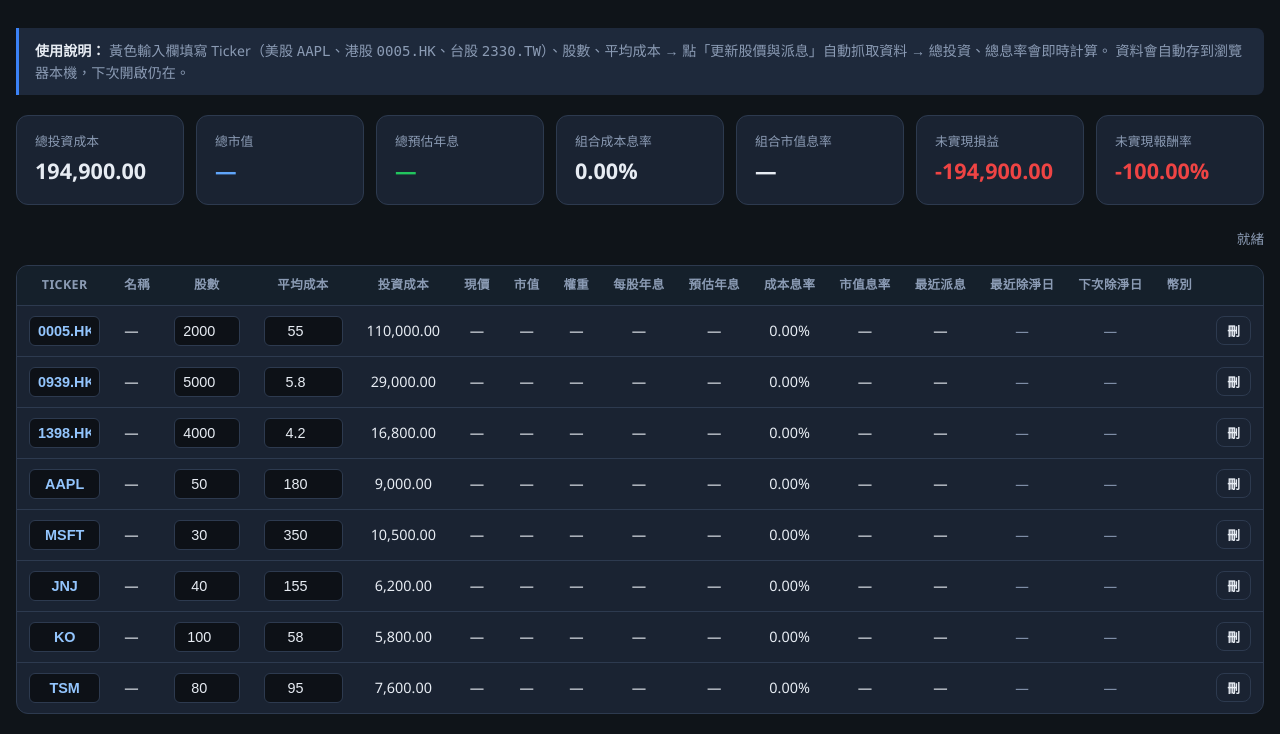
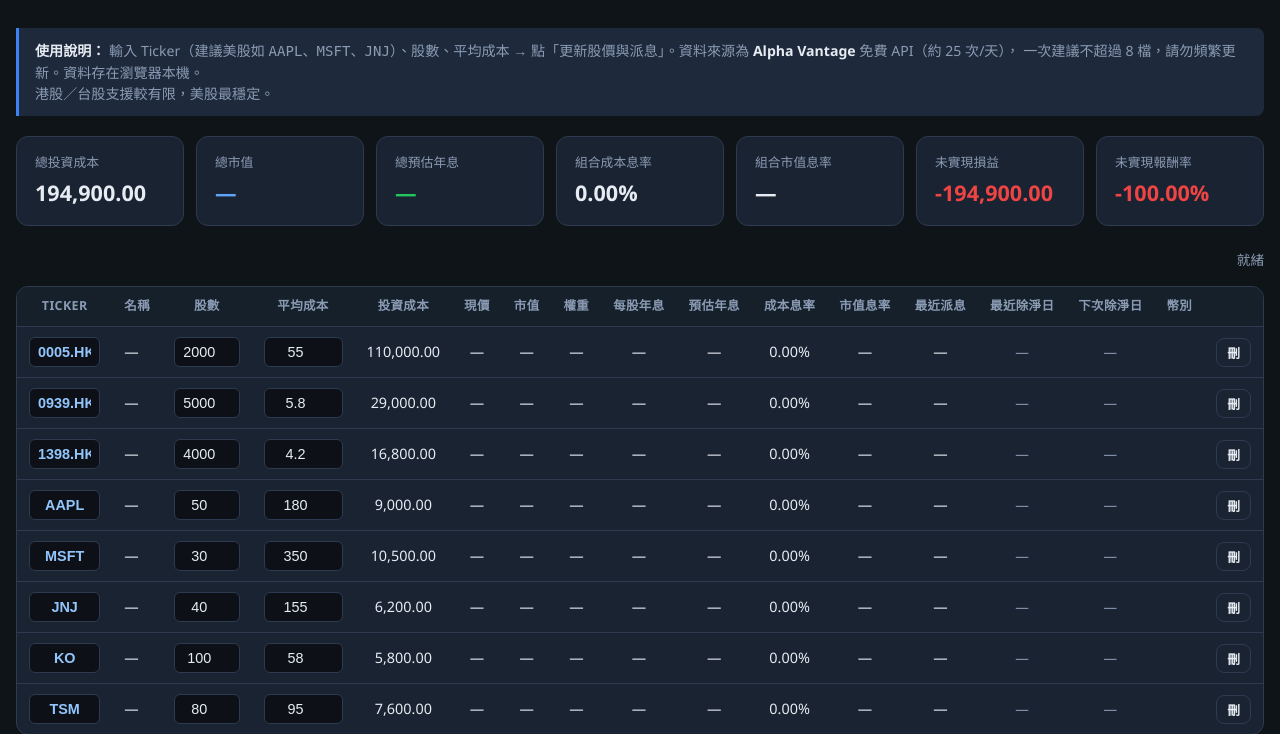
Before and after one commit to faifai821-beep/dividend-tracker, a Flask app: page / in a window 1280 px wide. Shown: the part 68-802 px from the top of the page. Run offline with Flask 3, Linux system fonts and the light colour scheme.

Commit message:
Add files via upload

```diff
--- a/templates/index.html
+++ b/templates/index.html
@@ -1,4 +1,3 @@
-
 <!DOCTYPE html>
 <html lang="zh-Hant">
 <head>
@@ -134,9 +133,10 @@
 
     <div class="hint">
       <strong>使用說明：</strong>
-      黃色輸入欄填寫 Ticker（美股 <code>AAPL</code>、港股 <code>0005.HK</code>、台股 <code>2330.TW</code>）、股數、平均成本 →
-      點「更新股價與派息」自動抓取資料 → 總投資、總息率會即時計算。
-      資料會自動存到瀏覽器本機，下次開啟仍在。
+      輸入 Ticker（建議美股如 <code>AAPL</code>、<code>MSFT</code>、<code>JNJ</code>）、股數、平均成本 →
+      點「更新股價與派息」。資料來源為 <strong>Alpha Vantage</strong> 免費 API（約 25 次/天），
+      一次建議不超過 8 檔，請勿頻繁更新。資料存在瀏覽器本機。
+      <br>港股／台股支援較有限，美股最穩定。
     </div>
 
     <!-- Summary -->
```
